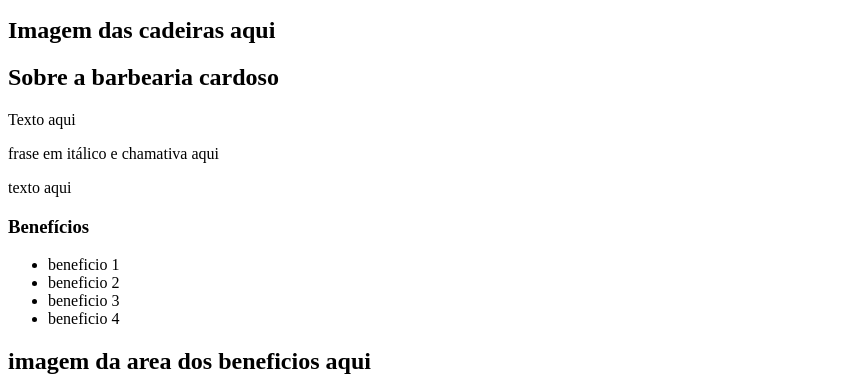
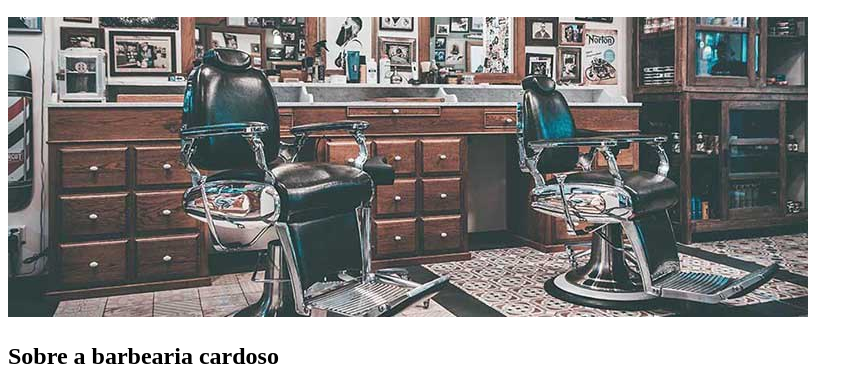
Before and after one commit to mcardsx/Barbearia-Cardoso-Reformulada, a plain HTML site: page index.html in a window 1280 px wide. Shown: the part 416-800 px from the top of the page, without its empty margins (0-863 px from the left). Drawn offline with Linux system fonts and the light colour scheme.

Commit message:
imagem das cadeiras adicionada

```diff
--- a/index.html
+++ b/index.html
@@ -24,7 +24,7 @@
         </div>
     </header>
 
-    <h2> Imagem das cadeiras aqui <img src=""> </h2>
+    <h2> <img src="banner.jpg"> </h2>
 
     <div class = caixa-de-fundo-do-texto-principal>
         <h2>Sobre a barbearia cardoso</h2>
```
